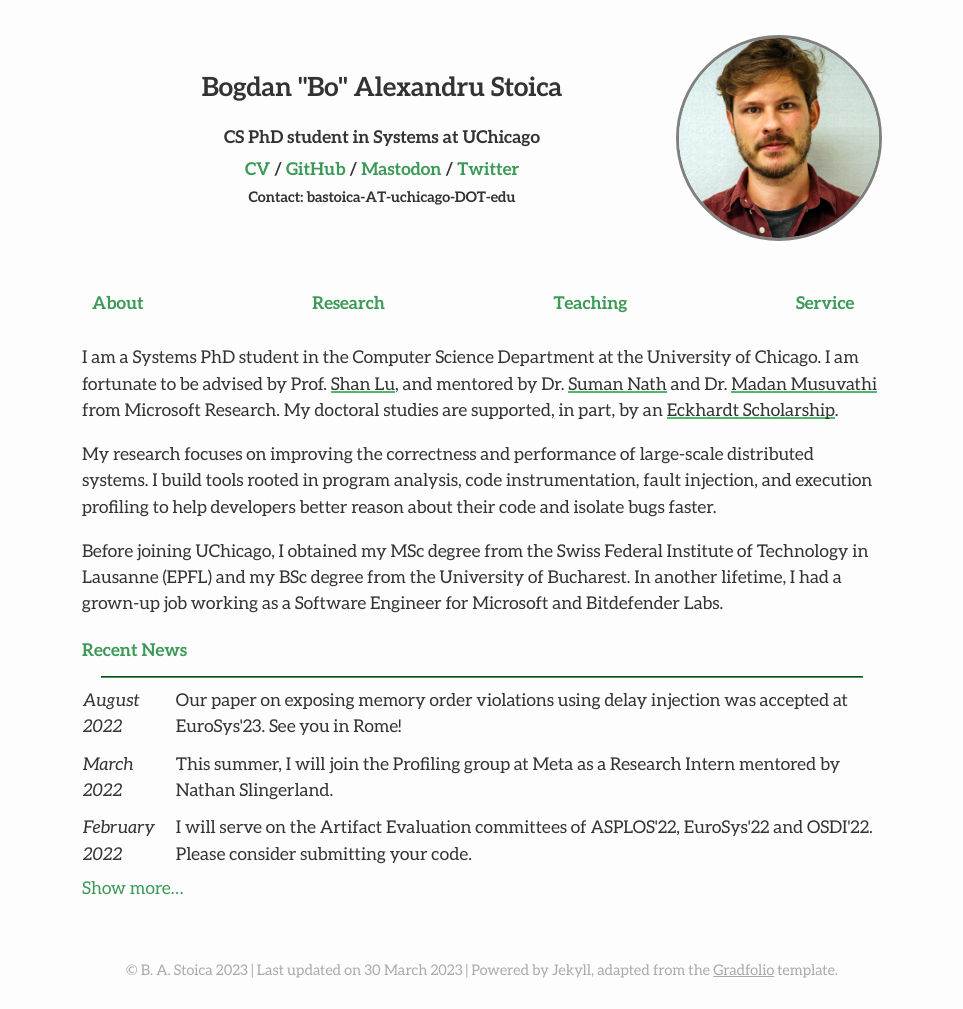
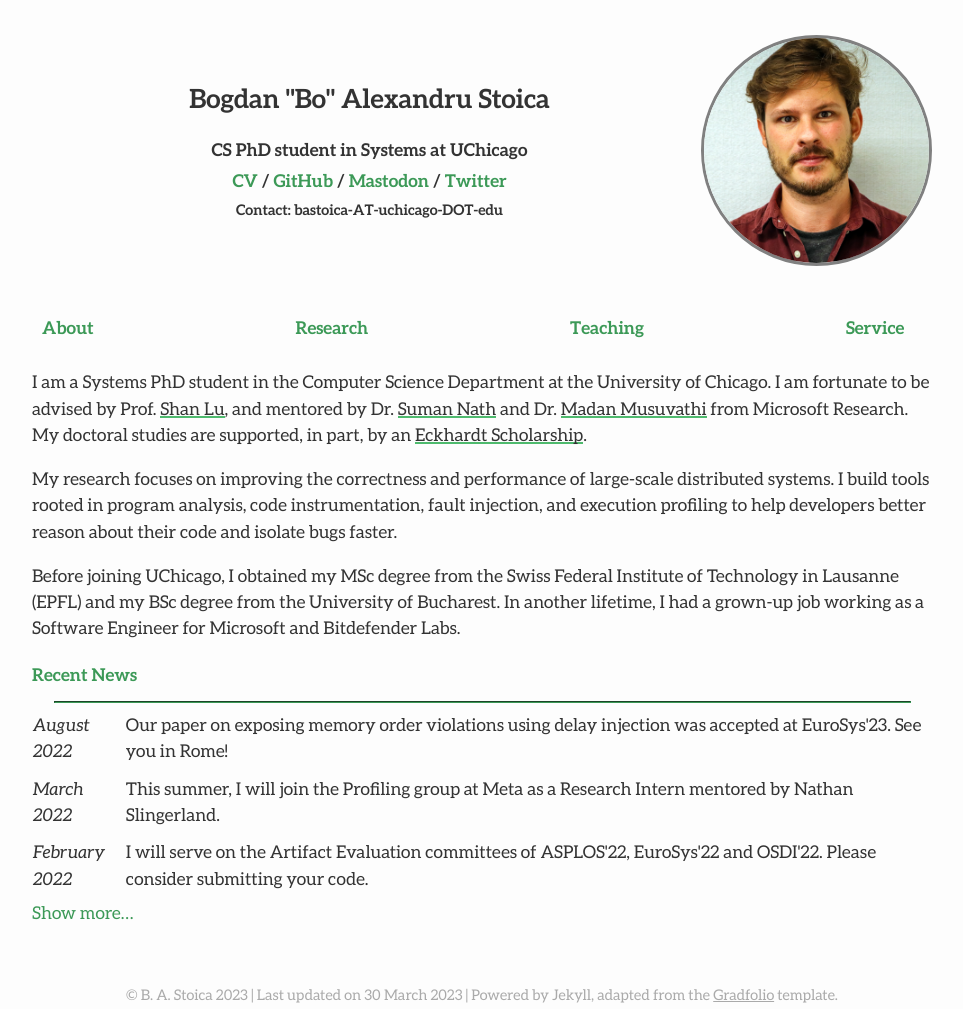
Before and after one commit to bastoica/bastoica.github.io, a Jekyll site: the page built from index.md, in a window 1280 px wide. Shown: the whole page, without its empty margins (158-1121 px from the left). Built offline with Jekyll 4.4.1, drawn with Linux system fonts in a browser that asks for light colours; nearby versions of some CDN libraries; before the commit the page ends 984 px from its top, so only the background shows below that.

Commit message:
Readjust page width for non-mobile devices

```diff
--- a/assets/css/main.scss
+++ b/assets/css/main.scss
@@ -6,10 +6,10 @@
 @charset "utf-8";
 
 // Width of the content area
-$content-width:    800px;
+$content-width:    900px;
 $on-phone:         450px;
 $on-palm:          660px;
-$on-laptop:        800px;
+$on-laptop:        900px;
 
 @mixin media-query($device) {
     @media screen and (max-width: $device) {
```
Also changed, not shown: 2 other files.
